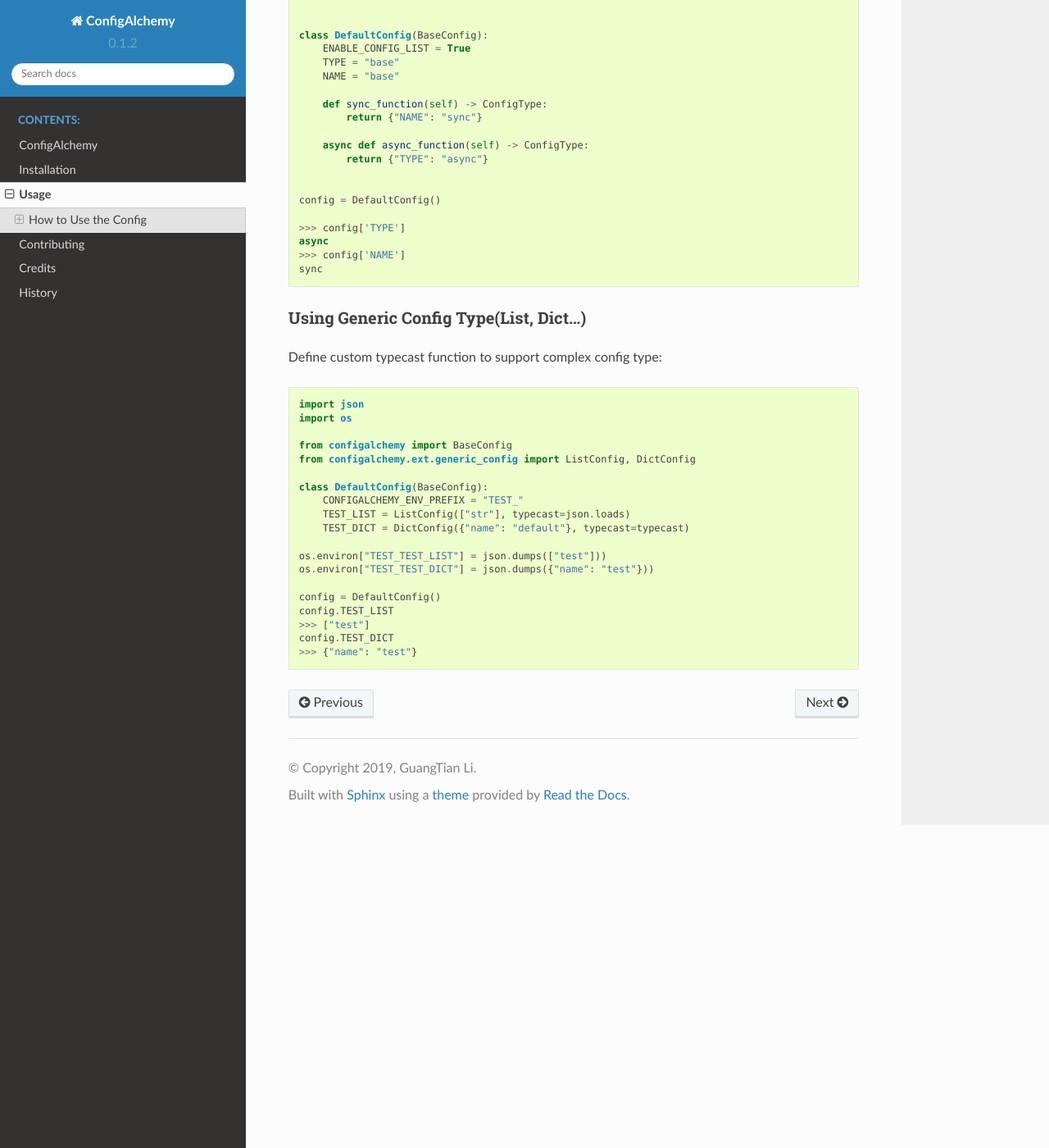
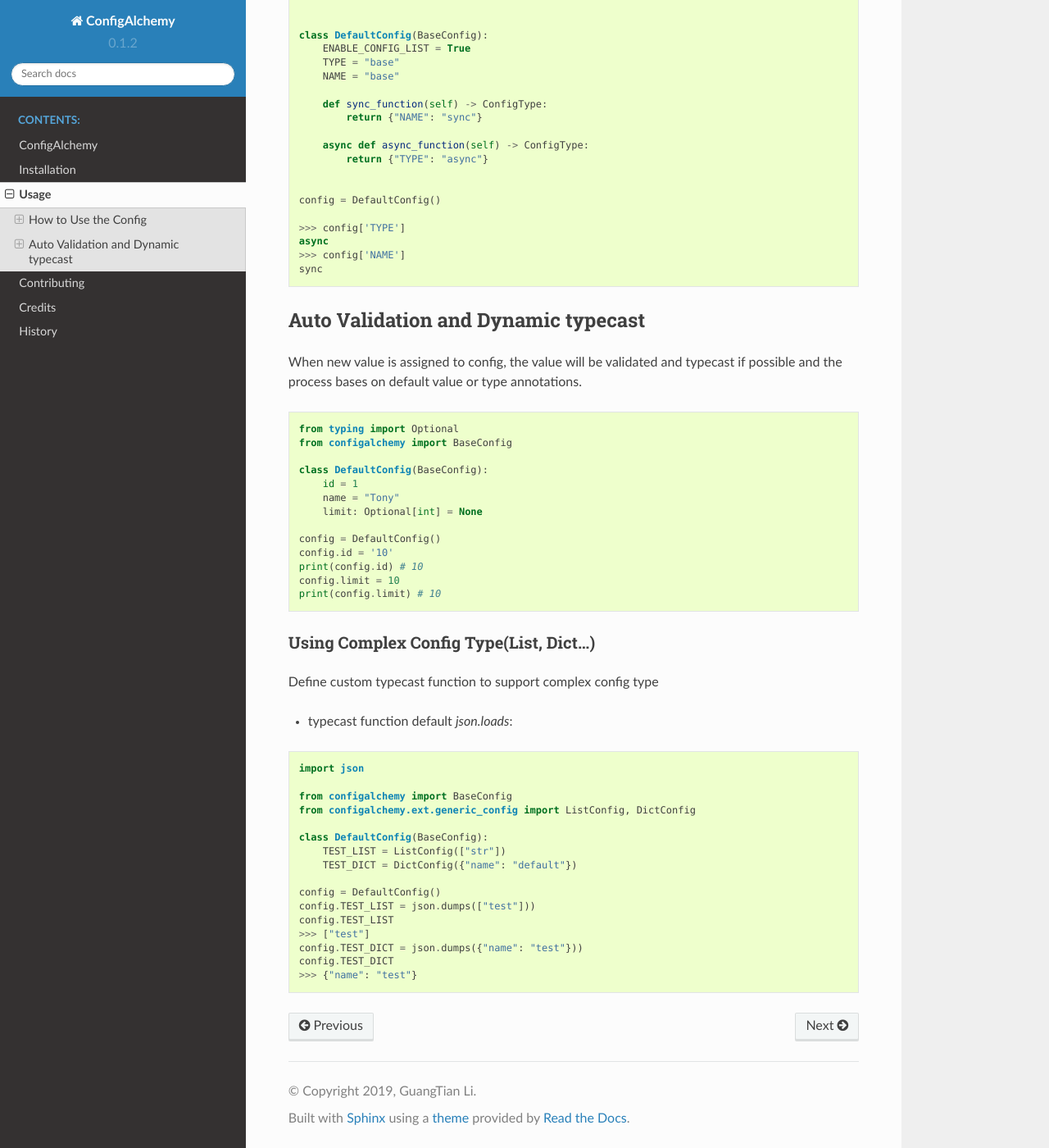
Before and after one commit to GuangTianLi/configalchemy, a Sphinx documentation site: the page built from docs/usage.rst, in a window 1280 px wide and 1400 px high, scrolled down 2271 px. Shown: the whole window at 82% size. Built offline with Sphinx 7.4.7 and the Read the Docs theme 2.0.0, drawn with Linux system fonts in a browser that asks for light colours.

Commit message:
:pencil: improve docs

```diff
--- a/docs/usage.rst
+++ b/docs/usage.rst
@@ -123,29 +123,51 @@ Define **CONFIGALCHEMY_ENABLE_FUNCTION** to enable access your config from funct
     >>> config['NAME']
     sync
 
-Using Generic Config Type(List, Dict...)
+
+Auto Validation and Dynamic typecast
+==============================================
+
+When new value is assigned to config, the value will be validated and typecast if possible and the process bases on
+default value or type annotations.
+
+.. code-block:: python
+
+    from typing import Optional
+    from configalchemy import BaseConfig
+
+    class DefaultConfig(BaseConfig):
+        id = 1
+        name = "Tony"
+        limit: Optional[int] = None
+
+    config = DefaultConfig()
+    config.id = '10'
+    print(config.id) # 10
+    config.limit = 10
+    print(config.limit) # 10
+
+Using Complex Config Type(List, Dict...)
 ----------------------------------------------------
 
-Define custom typecast function to support complex config type:
+Define custom typecast function to support complex config type
+
+- typecast function default `json.loads`:
 
 .. code-block:: python
 
     import json
-    import os
 
     from configalchemy import BaseConfig
     from configalchemy.ext.generic_config import ListConfig, DictConfig
 
     class DefaultConfig(BaseConfig):
-        CONFIGALCHEMY_ENV_PREFIX = "TEST_"
-        TEST_LIST = ListConfig(["str"], typecast=json.loads)
-        TEST_DICT = DictConfig({"name": "default"}, typecast=typecast)
-
-    os.environ["TEST_TEST_LIST"] = json.dumps(["test"]))
-    os.environ["TEST_TEST_DICT"] = json.dumps({"name": "test"}))
+        TEST_LIST = ListConfig(["str"])
+        TEST_DICT = DictConfig({"name": "default"})
 
     config = DefaultConfig()
+    config.TEST_LIST = json.dumps(["test"]))
     config.TEST_LIST
     >>> ["test"]
+    config.TEST_DICT = json.dumps({"name": "test"}))
     config.TEST_DICT
     >>> {"name": "test"}
```
Also changed, not shown: HISTORY.rst (+7 -0 lines), 5 other files.
